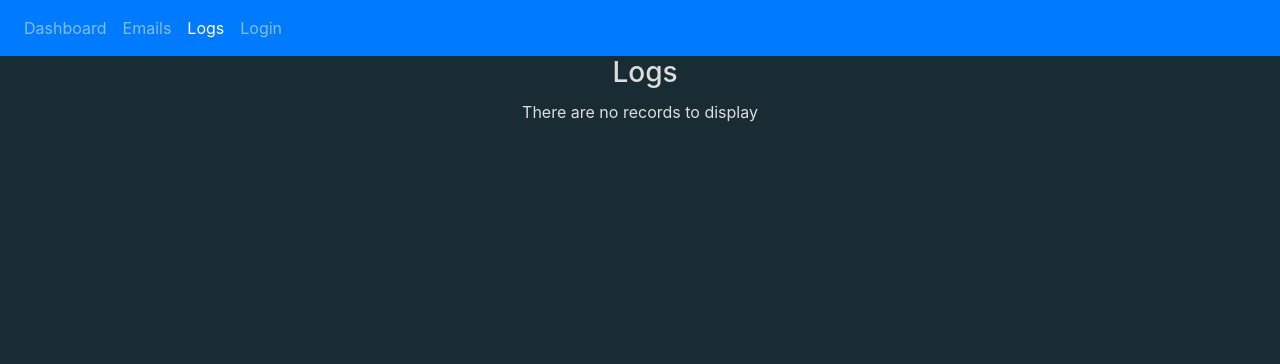
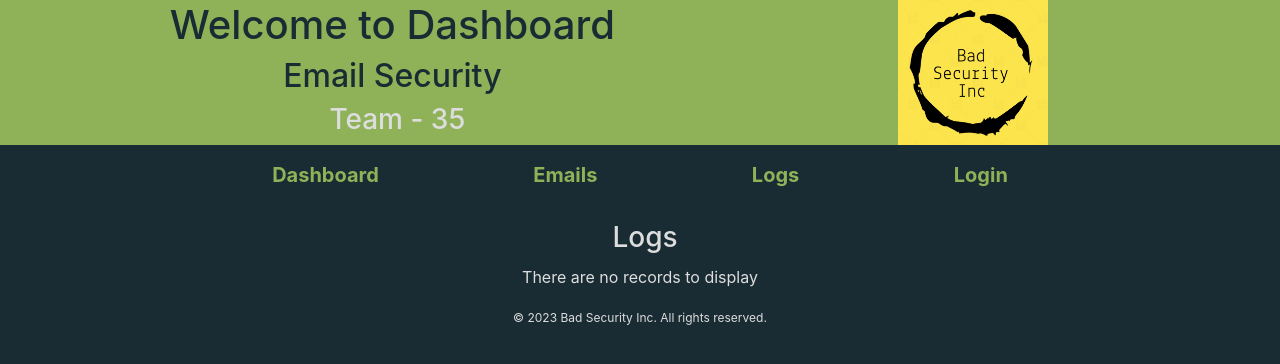
Before and after one commit to group35-emailsecurity/gateway-setup, a Flask app: page /logs in a window 1280 px wide. Shown: the top 364 px of the page. Run offline with Flask 3, Linux system fonts and the light colour scheme; some libraries are stand-ins or nearby versions.

Commit message:
CSS for Logs webpage.
CSS for Logs Webpage.

```diff
--- a/webapp/templates/logs.html
+++ b/webapp/templates/logs.html
@@ -1,23 +1,25 @@
 {% extends "base.html" %}
 {% block header %}
-<nav class="navbar navbar-expand-lg navbar-dark bg-primary">
-    <div class="collapse navbar-collapse" id="navbarNav">
-      <ul class="navbar-nav">
-        <li class="nav-item">
-          <a class="nav-link" href="/">Dashboard </a>
-        </li>
-        <li class="nav-item">
-          <a class="nav-link" href="/emails">Emails </a>
-        </li>
-        <li class="nav-item active">
-          <a class="nav-link" href="/logs">Logs <span class="sr-only">(current)</span></a>
-        </li>
-        <li class="nav-item">
-          <a class="nav-link" href="/login">Login</a>
-        </li>
-      </ul>
+
+  <div id="header-container">
+    <div id="header-text">
+        <h1>Welcome to Dashboard</h1>
+        <h2>Email Security</h2>
+        <h3>Team - 35</h3>
     </div>
-  </nav>
+    <div id="header-logo">
+        <img src="static/img/Logo.png" alt="Logo" class="logo">
+    </div>
+  </div>
+
+  <div id="menu">
+    <ul>
+        <li class="menuitem"><a href="/">Dashboard</a></li>
+        <li class="menuitem"><a href="/emails">Emails</a></li>
+        <li class="menuitem"><a href="/logs">Logs</a></li>
+        <li class="menuitem"><a href="/login">Login</a></li>
+    </ul>
+  </div>
 {% endblock %}
 {% block content %}
 <h3>Logs</h3>
@@ -49,4 +51,40 @@
   <p>There are no records to display</p>
   {% endif %}
 </div>
+<div class="social-buttons">
+  <!-- TO DO : Social media login buttons -->
+</div>
+<div class="footer">
+  <p>&copy; 2023 Bad Security Inc. All rights reserved.</p>
+
+    <!--TO DO-->
+    <!-- <a href="privacy_policy.html">Privacy Policy</a> -->
+
+  </div>
 {% endblock %}
+
+
+
+
+
+
+
+
+<!-- <nav class="navbar navbar-expand-lg navbar-dark bg-primary">
+    <div class="collapse navbar-collapse" id="navbarNav">
+      <ul class="navbar-nav">
+        <li class="nav-item">
+          <a class="nav-link" href="/">Dashboard </a>
+        </li>
+        <li class="nav-item">
+          <a class="nav-link" href="/emails">Emails </a>
+        </li>
+        <li class="nav-item active">
+          <a class="nav-link" href="/logs">Logs <span class="sr-only">(current)</span></a>
+        </li>
+        <li class="nav-item">
+          <a class="nav-link" href="/login">Login</a>
+        </li>
+      </ul>
+    </div>
+  </nav> -->
```
